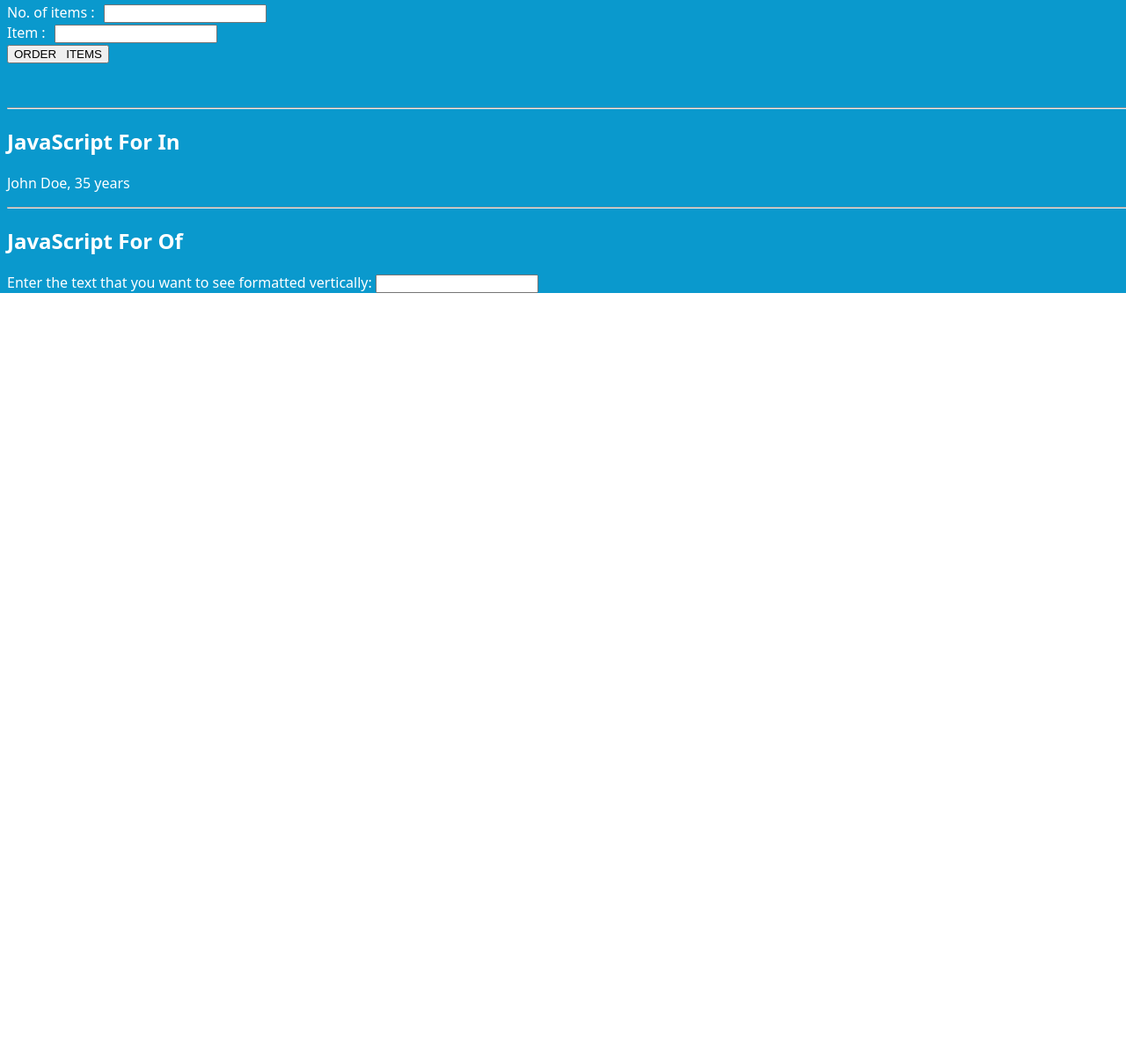
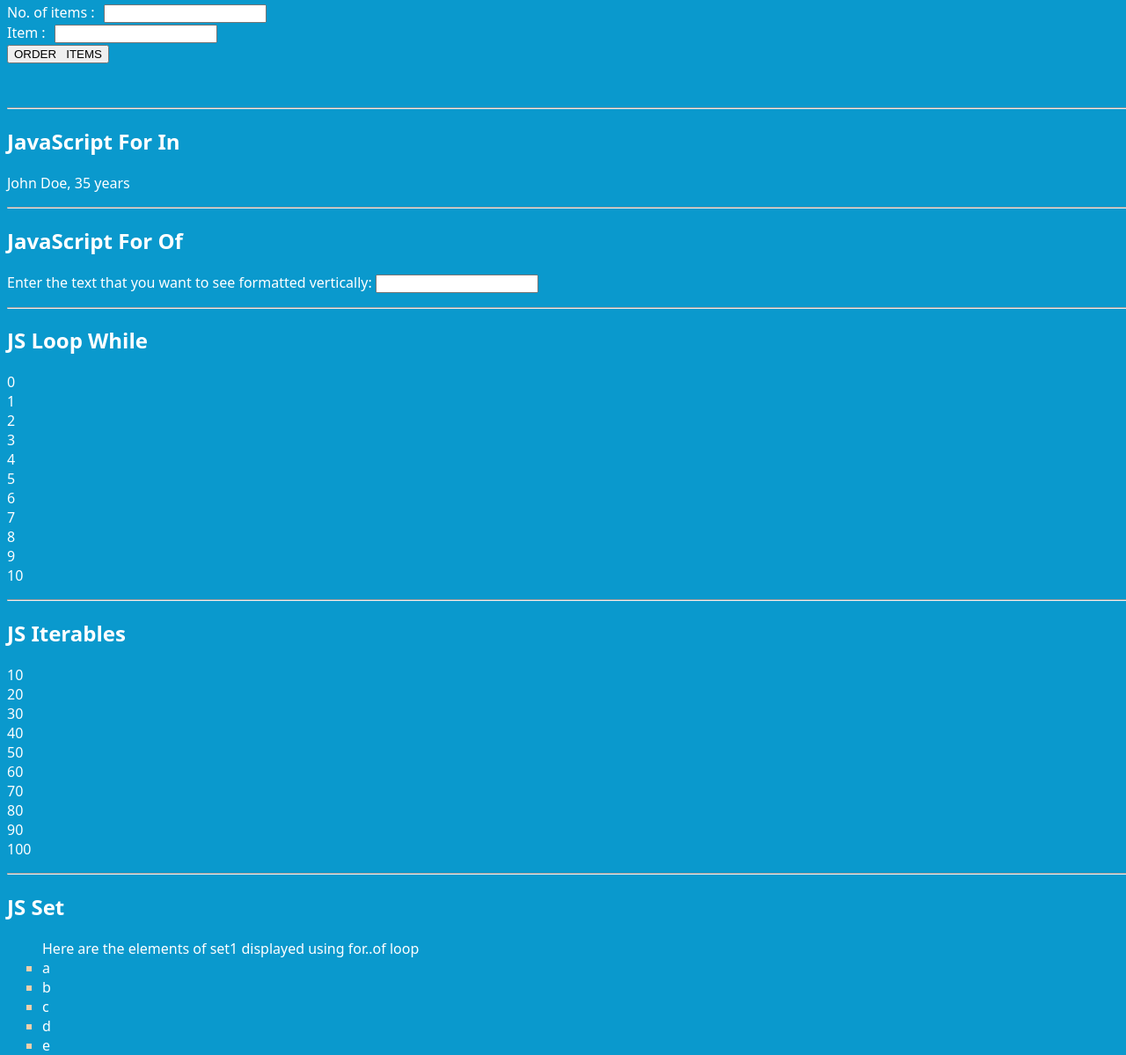
Before and after one commit to SubhamShrestha-NPU/ProjectCanvas, a plain HTML site: page JavaScript/1/index.html in a window 1280 px wide. Shown: the part 7580-8779 px from the top of the page at 88% size. Before the commit the page ends 7913 px from the top, so only its background shows below. Drawn offline with Linux system fonts and the light colour scheme.

Commit message:
added content

```diff
--- a/JavaScript/1/index.html
+++ b/JavaScript/1/index.html
@@ -687,6 +687,64 @@ document.getElementById("id65").innerHTML = txt;
             document.getElementById('id87').innerHTML = text3;
         }
     </script>
+
+<hr>
+<h2>JS Loop While</h2>
+    <p id="id89"></p>
+    <script>
+        let text4 = '';
+        let i1 = 0;
+        while (i1 <= 10) {
+            text4 += i1 + '<br/>';
+            i1++;
+        }
+        /* same thing using do-while :
+        do {
+            text4 += i1 + '<br/>';
+            i++;
+        }
+        while (i1 <= 10);
+        */
+        document.getElementById('id89').innerHTML = text4;
+    </script>
+
+<hr>
+<h2>JS Iterables</h2>
+    <p id="id90"></p>
+    <script>
+       const Numeric2 = {};
+        let text5 = '';
+
+        Numeric2[Symbol.iterator] = function() {
+            let i2 = 0;
+           let done = false;
+            return {
+                next() {
+                    i2 += 10;
+                    if (i2 === 110) {done = true}
+                    return{value:i2, done:done};
+                }
+            };
+        }
+        for (const i3 of Numeric2) {
+            text5 += i3 + '<br/>';
+        }
+        document.getElementById('id90').innerHTML = text5;
+    </script>
+
+<hr>
+<h2>JS Set</h2>
+    <ul id="id91"></ul>
+    <script>
+        const set1 = new Set(['a','b','c']);
+        set1.add('d');
+        set1.add('e');
+        text6 = '';
+        for (const i4 of set1) {
+            text6 += '<li>' + i4 + '</li>';
+        }
+        document.getElementById('id91').innerHTML = 'Here are the elements of set1 displayed using for..of loop' + text6;
+    </script>
         <script src="script.js"></script>
     </body>
 </html>
```
